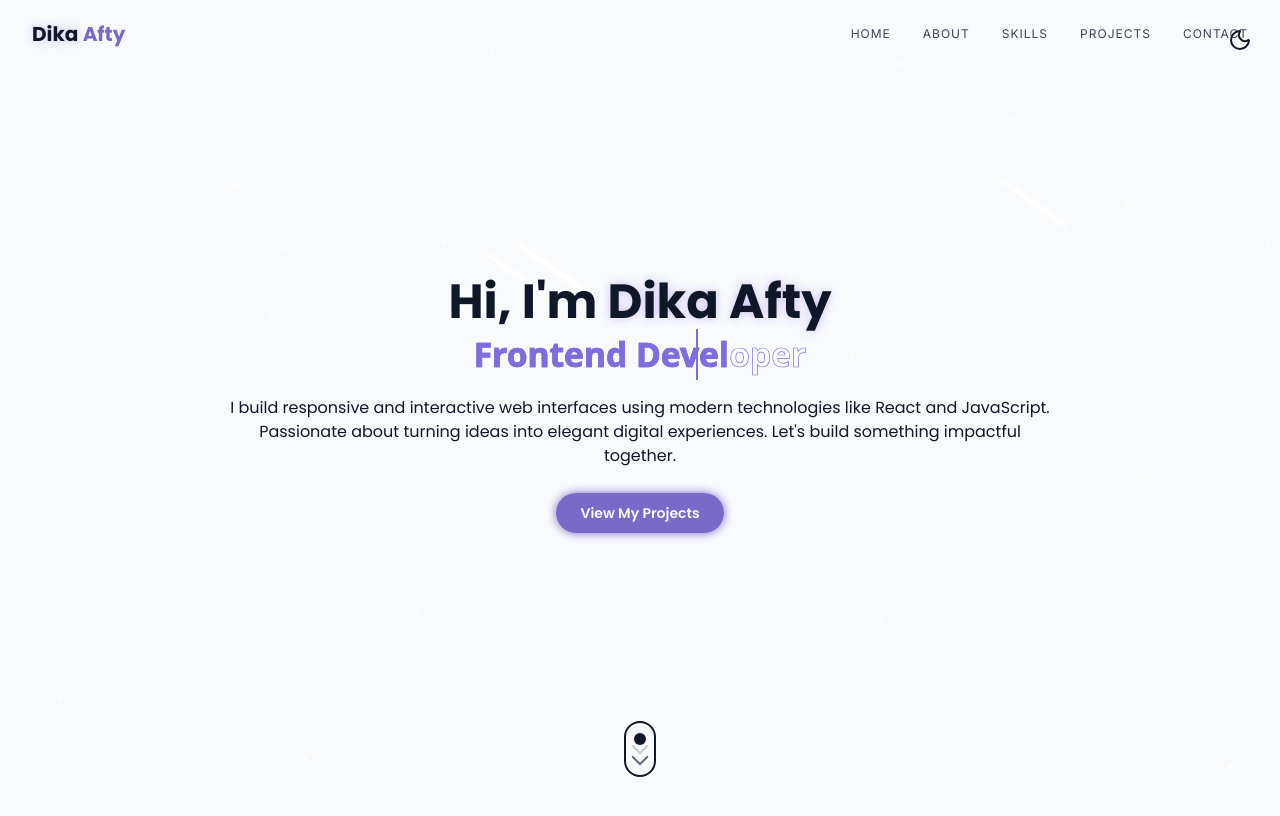
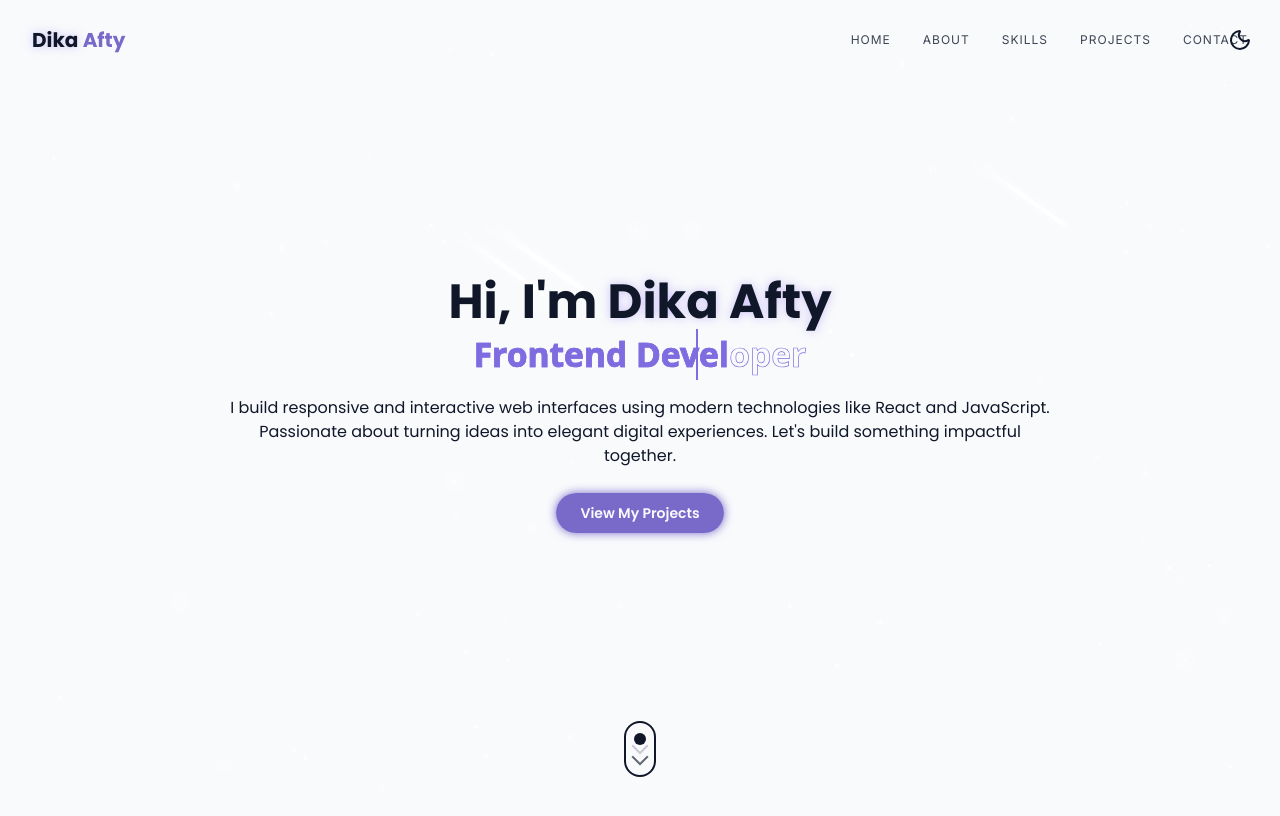
Before and after one commit to dikaafty/dikaafty-portofolio, a React (Vite) app: page / in a window 1280 px wide. Shown: the top 816 px of the page. Built offline with nearby package versions, Linux system fonts and the light colour scheme.

Commit message:
Change and add classNames to nav jsx in Navbar component

```diff
--- a/src/components/Navbar.jsx
+++ b/src/components/Navbar.jsx
@@ -28,7 +28,7 @@
     <nav
       className={cn(
         "fixed w-full z-40 transition-all duration-300",
-        isScrolled ? "py-3 bg-background/80 backdrop-blur-md shadow-xs" : "py-5"
+        isScrolled ? "py-3 sm:py-5 bg-background/80 backdrop-blur-md shadow-xs" : "py-5 sm:py-6.5"
       )}
     >
       <div className="container flex items-center justify-between">
```
